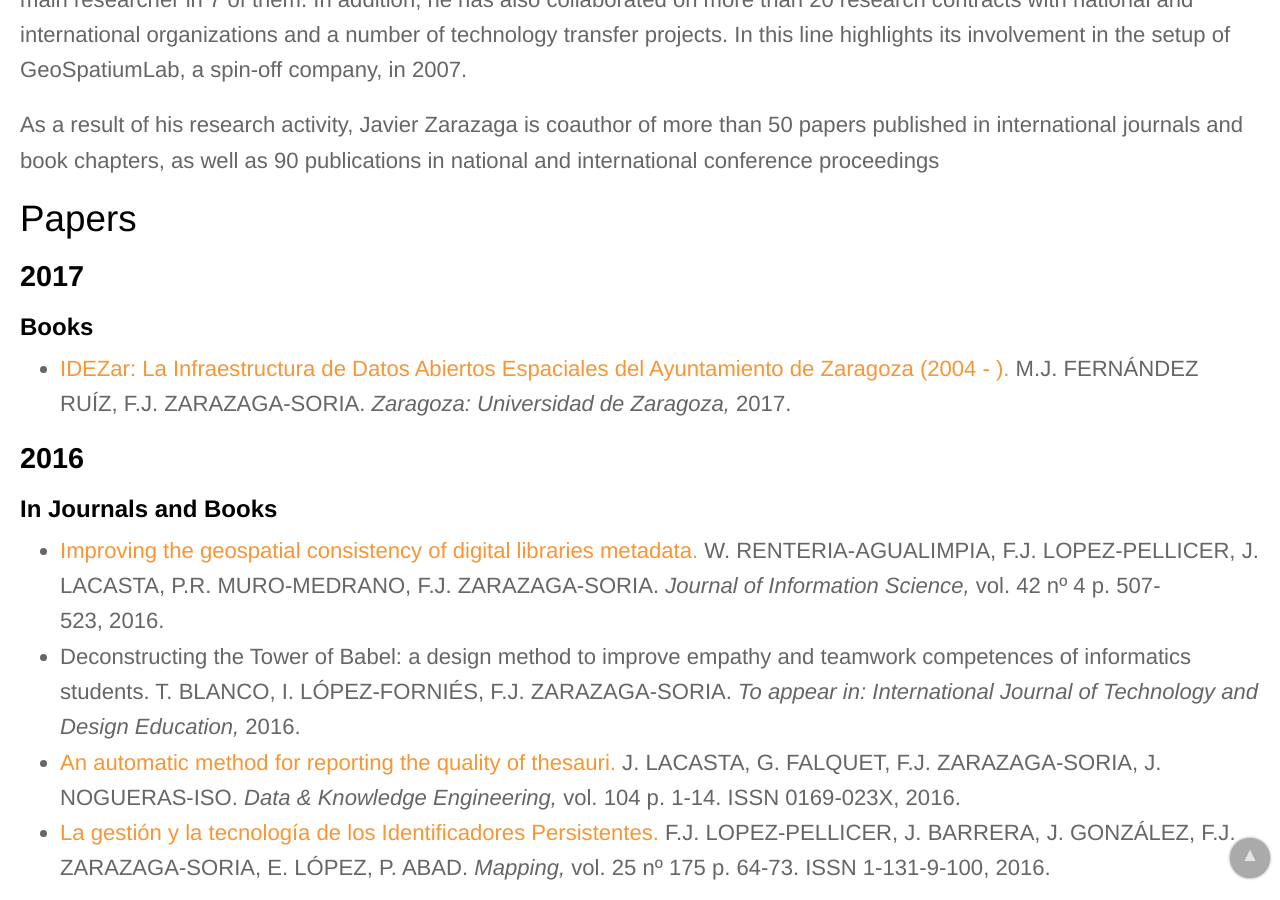
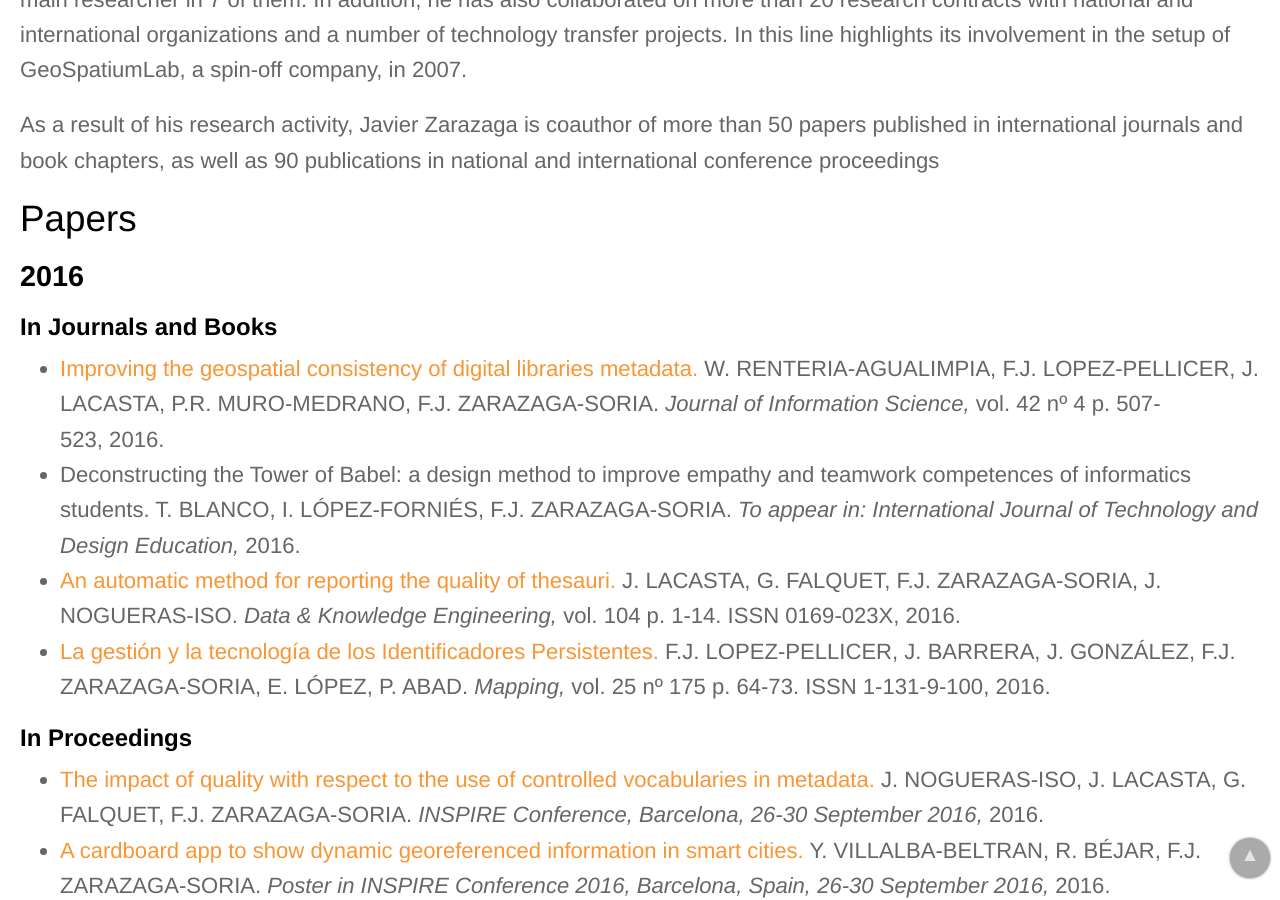
Before and after one commit to IAAA-Lab/IAAA-Lab.github.io, a Jekyll site: the page built from _staff/javy.md, in a window 1280 px wide and 900 px high, scrolled down 816 px. Built offline with Jekyll 4.4.1, drawn with Linux system fonts in a browser that asks for light colours.

Commit message:
Un paso más atrás a ver si compila

```diff
--- a/_data/papers.yml
+++ b/_data/papers.yml
@@ -1,12 +1,6 @@
 # Importante: dentro de este fichero los artículos tienen que estar ordenados por año
 # (los más recientes primero) y dentro de cada año primero van los libros, luego los
 # artículos de revista y capítulos de libro y finalmente los artículos de congresos
-# -------------------
-- title: "IDEZar: La Infraestructura de Datos Abiertos Espaciales del Ayuntamiento de Zaragoza (2004 - )"
-  url: https://zaguan.unizar.es/record/60894?ln=es
-  authors: M.J. FERNÁNDEZ RUÍZ, F.J. ZARAZAGA-SORIA
-  publication_book: "Zaragoza: Universidad de Zaragoza"
-  year: 2017
 # -------------------
 - title: "The quality of thesauri used in geographic metadata"
   authors: D. DÍAZ-CORONA, J. LACASTA, J. NOGUERAS-ISO
```
